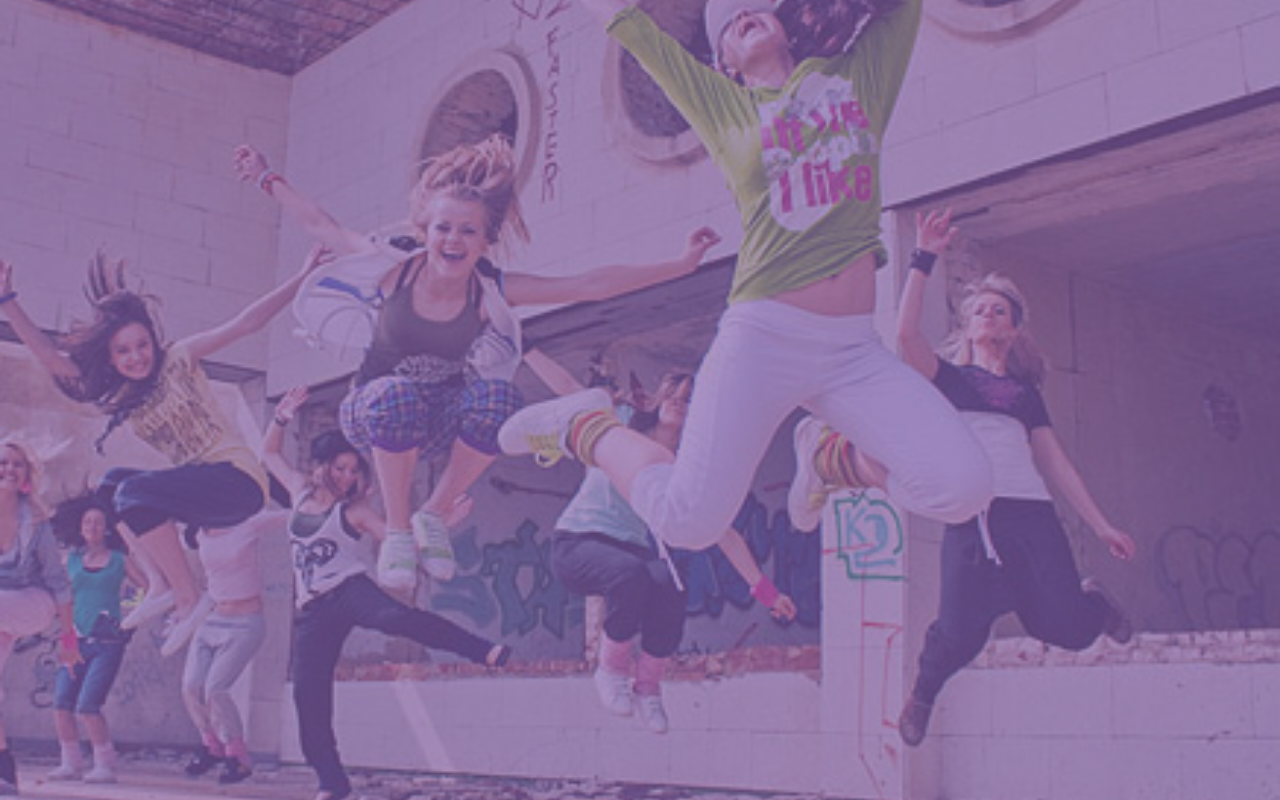
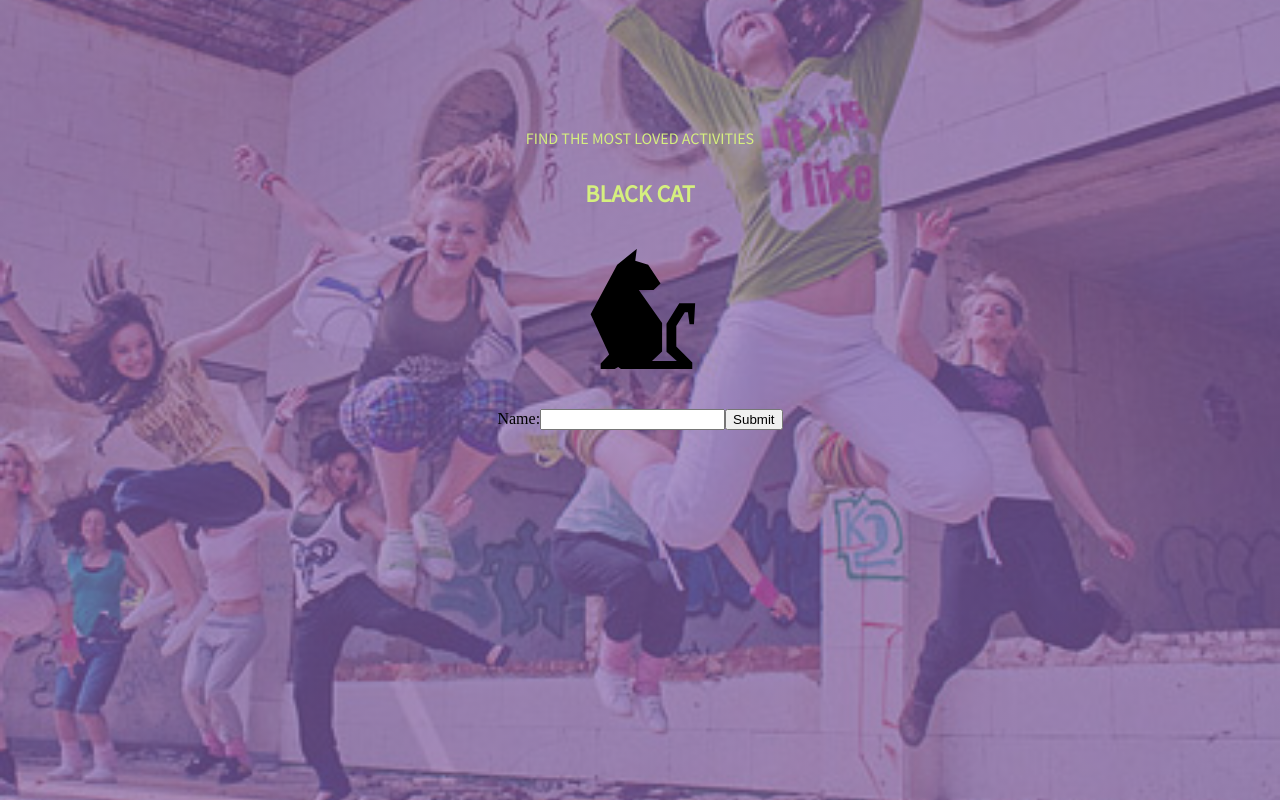
Before and after one commit to yapdianhao/BlackCat, a React app: page / in a window 1280 px wide. Built offline with nearby package versions, Linux system fonts and the light colour scheme.

Commit message:
add form for user login

```diff
--- a/package.json
+++ b/package.json
@@ -17,9 +17,11 @@
   "author": "",
   "license": "ISC",
   "devDependencies": {
+    "@svgr/webpack": "^5.5.0",
     "@types/enzyme": "^3.10.8",
     "@types/faker": "^5.5.5",
     "@types/jest": "^26.0.23",
+    "@types/node": "^15.0.3",
     "@types/react": "^17.0.5",
     "@types/react-dom": "^17.0.4",
     "@typescript-eslint/eslint-plugin": "^4.23.0",
--- a/screens/LoginScreen.tsx
+++ b/screens/LoginScreen.tsx
@@ -1,10 +1,37 @@
-import React from 'react';
+import React, { useState } from 'react';
+import { setConstantValue } from 'typescript';
+
 import "../styles/LoginScreen.scss";
 
+
 const LoginScreen = () => {
+    const [userName, setUserName] = useState("");
+    const [userPassword, setUserPassword] = useState("");
+
+    const handleSubmit= (event: any) => {
+        console.log("submitted!");
+    }
+
     return (
         <div>
-
+            <div className="sub-title">
+                FIND THE MOST LOVED ACTIVITIES
+            </div>
+            <div className="main-title">
+                BLACK CAT
+            </div>
+            <div className="black-cat-logo">
+                <img src={require("../images/logo-cat.svg")}  />
+            </div>
+            <div className="user-login-form">
+                <form onSubmit={handleSubmit}>
+                    <label>
+                        Name:
+                        <input type="text" name="name" />
+                    </label>
+                    <input type="submit" value="Submit" />
+                </form>
+            </div>
         </div>
     )
 }
--- a/styles/LoginScreen.scss
+++ b/styles/LoginScreen.scss
@@ -1,3 +1,6 @@
+@import url('https://fonts.googleapis.com/css2?family=Source+Sans+Pro:wght@400&display=swap');
+
+
 body, html {
     height: 100%;
     margin: 0;
@@ -8,3 +11,39 @@ body, html {
     background-repeat: no-repeat;
     background-size: cover;
 }
+
+img {
+    width: 10%;
+    height: 10%;
+}
+
+.sub-title {
+    display: flex;
+    justify-content: center;
+    font-family: "Source Sans Pro", sans-serif;
+    font-size: 16px;
+    padding-top: 10%;
+    color: #d5ef7f;
+}
+
+.main-title {
+    display: flex;
+    justify-content: center;
+    font-family: "Source Sans Pro", sans-serif;
+    font-size: 24px;
+    font-weight: bold;
+    margin-top: 30px;
+    color: #d5ef7f;
+}
+
+.black-cat-logo {
+    padding: 40px;
+    height: 20%;
+    display: flex;
+    justify-content: center;
+}
+
+.user-login-form {
+    display: flex;
+    justify-content: center;
+}
```
Also changed, not shown: custom.d.ts (added, +9 -0 lines), tsconfig.json (+9 -2 lines), 1 other file (tests, documents, lock files or other folders).
